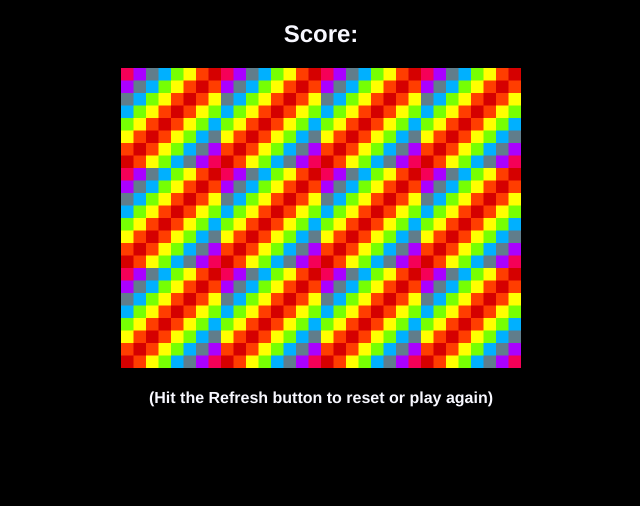
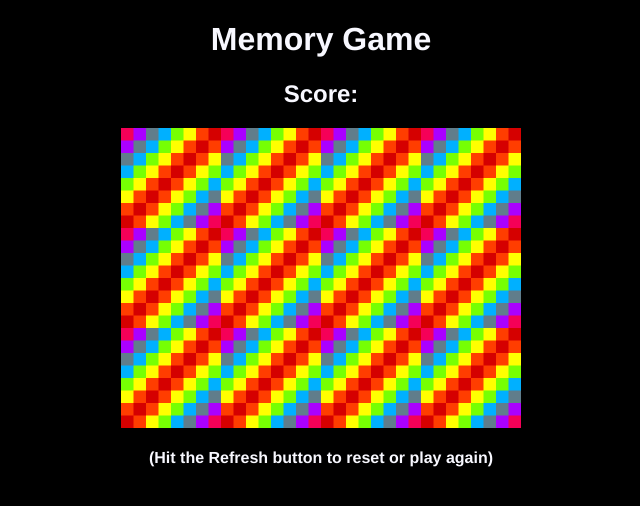
Before and after one commit to clccode/memory-game, a plain HTML site: page index.html in a window 1280 px wide. Shown: the whole page, without its empty margins (319-959 px from the left). Drawn offline with Linux system fonts and the light colour scheme.

Commit message:
Added h1 heading

```diff
--- a/index.html
+++ b/index.html
@@ -6,6 +6,8 @@
     <link rel="stylesheet" href="styles.css">
 </head>
 <body>
+
+    <h1>Memory Game</h1>
 
     <h2>Score: <span id="result"></span></h2>
 
```
